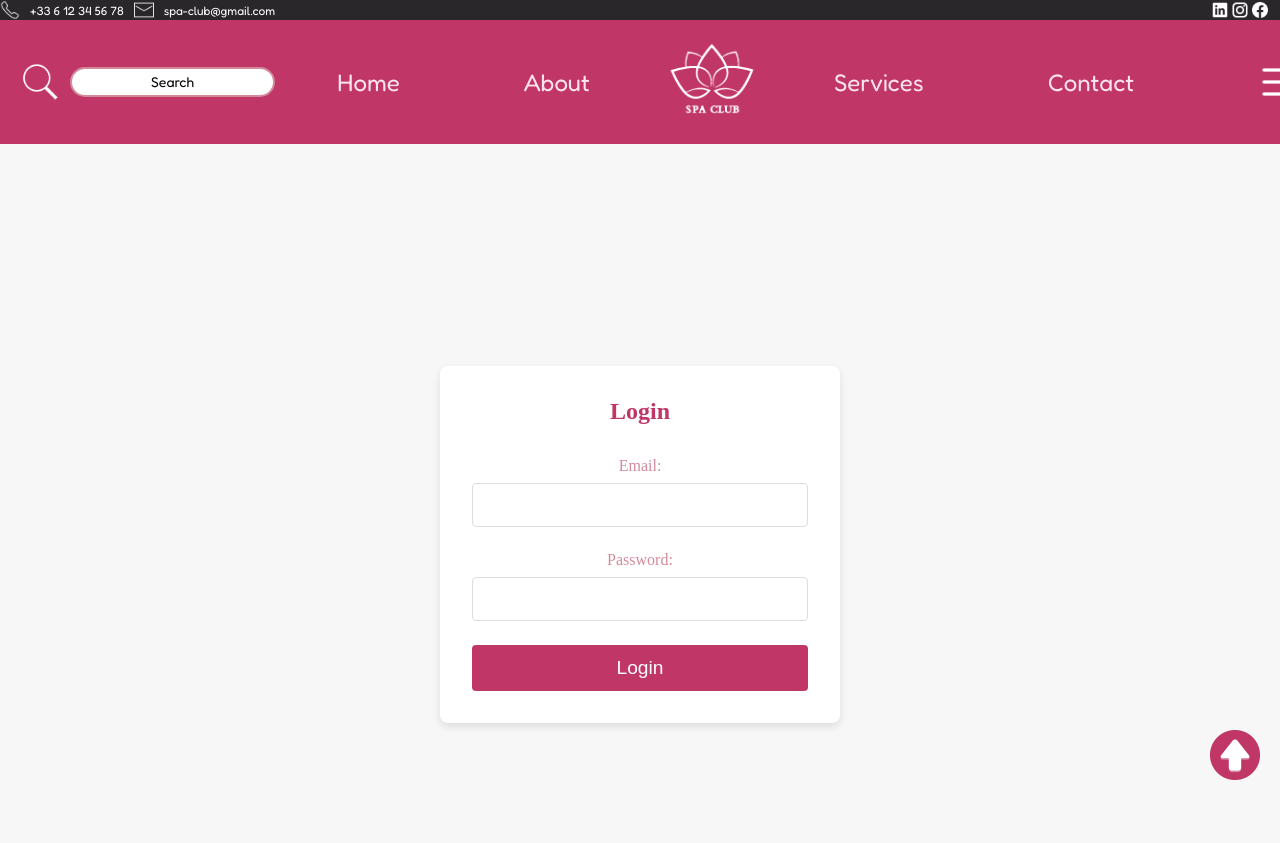
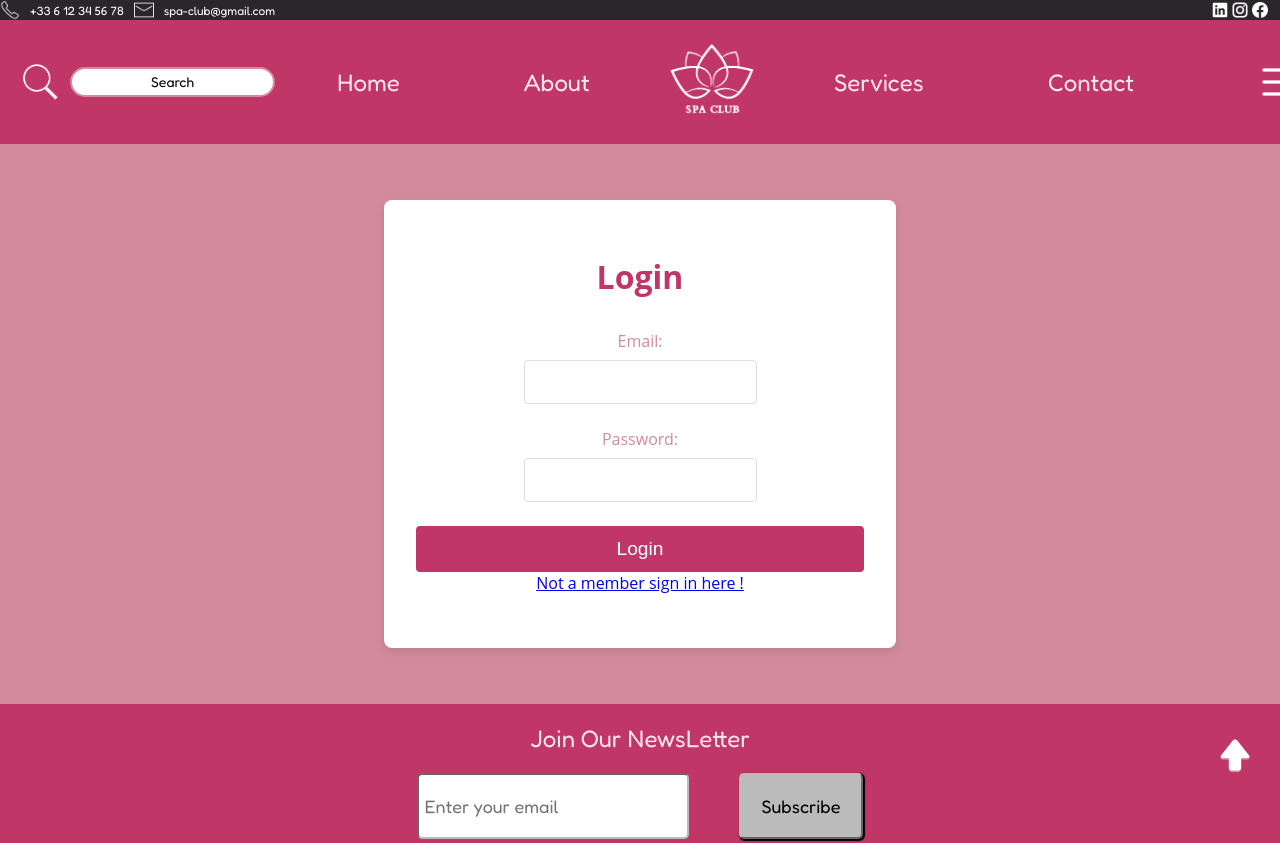
Before and after one commit to BenjaminC62/RoseQuartz-Spa, a React (Create React App) app: page /LoginForm in a window 1280 px wide. Shown: the top 843 px of the page. Built offline with nearby package versions, Linux system fonts and the light colour scheme.

Commit message:
:art: update some style on the login page #18

```diff
--- a/src/components/spa/Login/LoginForm.jsx
+++ b/src/components/spa/Login/LoginForm.jsx
@@ -1,6 +1,7 @@
 import React, { useState } from "react";
 import { motion } from "framer-motion";
 import "../../../styles/LoginForm.css";
+import { Link, useMatch, useResolvedPath } from "react-router-dom";
 
 function LoginForm() {
   const [email, setEmail] = useState("");
@@ -42,6 +43,8 @@ function LoginForm() {
         <button type="submit" className="login-btn">
           Login
         </button>
+
+        <Link to="login-form-sign-in"><span className="login-sign-in-text">Not a member sign in here !</span></Link>
       </form>
     </div>
   );
--- a/src/styles/LoginForm.css
+++ b/src/styles/LoginForm.css
@@ -2,8 +2,9 @@
     display: flex;
     justify-content: center;
     align-items: center;
-    height: 100vh;
-    background-color: #f7f7f7;
+    height: 70vh;
+    background-color: var(--secondary-color);
+    font-family: var(--secondary-font);
 }
 
 .login-form {
@@ -11,13 +12,18 @@
     padding: 2rem;
     border-radius: 8px;
     box-shadow: 0 4px 8px rgba(0, 0, 0, 0.1);
-    width: 100%;
-    max-width: 400px;
+    width: 40%;
     text-align: center;
+    display: flex;
+    justify-content: center;
+    align-items: center;
+    flex-direction: column;
+    height: 80%;
 }
 
 .login-form h2 {
     margin-bottom: 2rem;
+    font-size: 2rem;
     color: var(--primary-color);
 }
 
@@ -54,3 +60,7 @@
 .login-btn:hover {
     background-color: var(--secondary-color);
 }
+
+.login-sign-in-text{
+
+}
```
Also changed, not shown: src/components/spa/Nav.jsx (+1 -1 lines).
